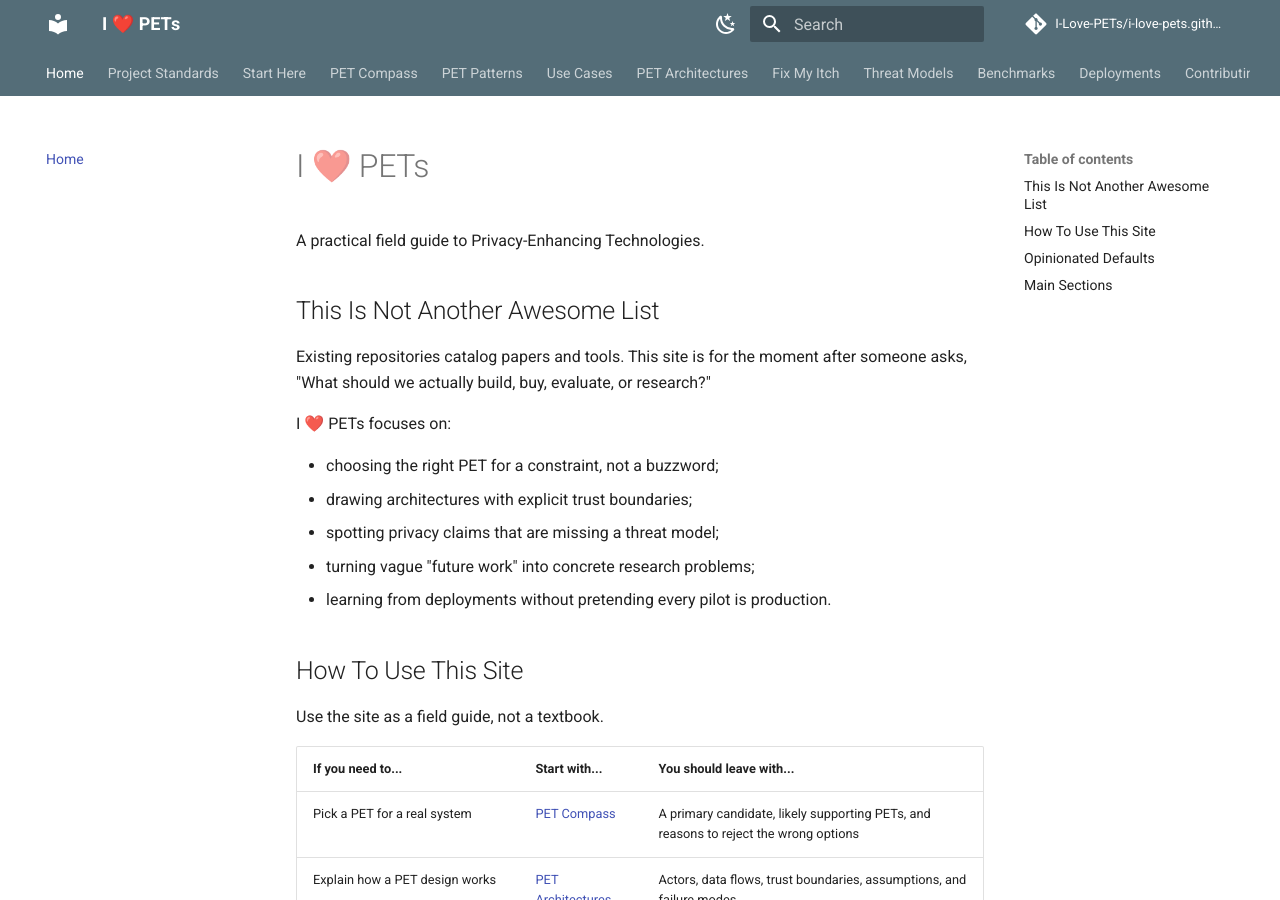
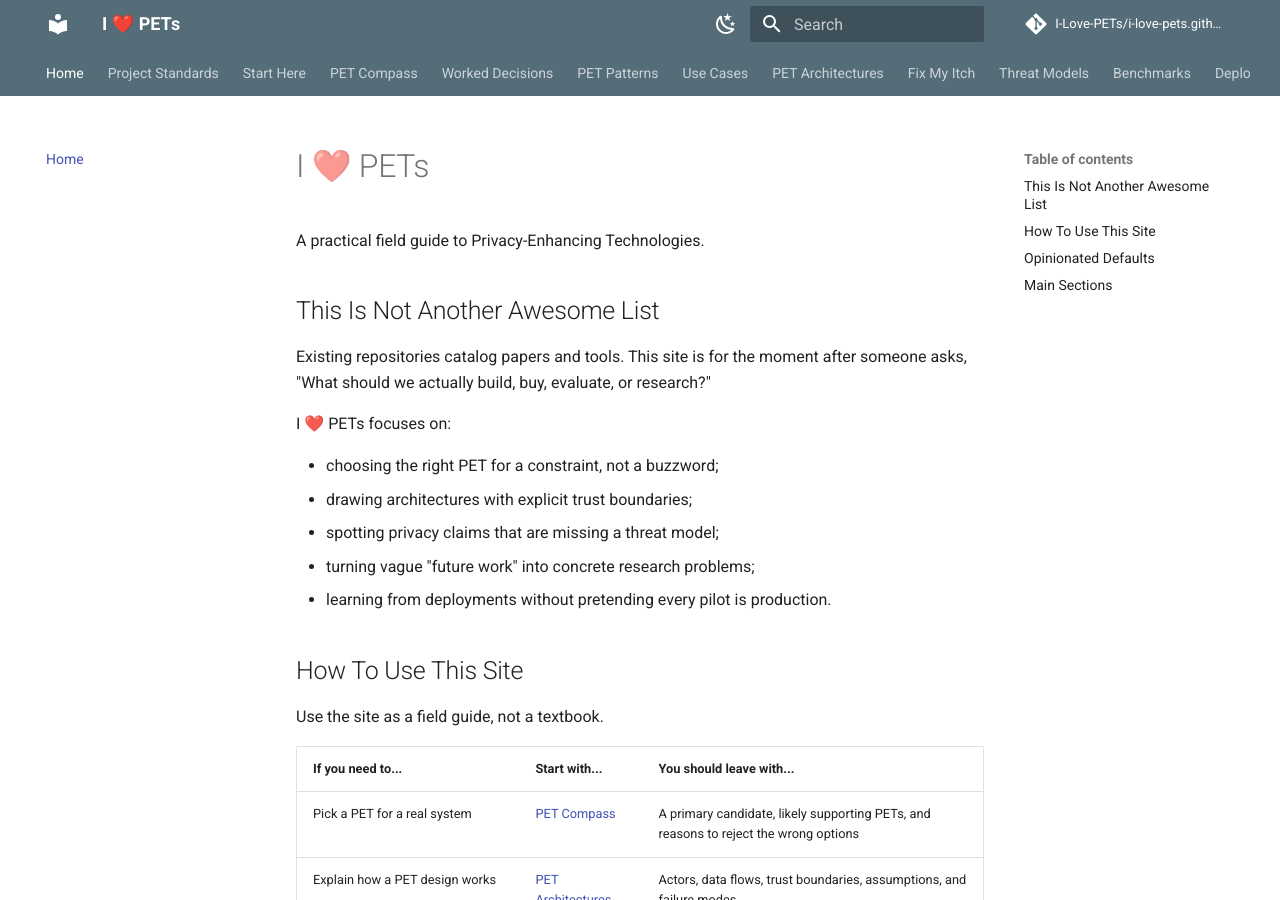
Before and after one commit to I-Love-PETs/i-love-pets.github.io, an MkDocs documentation site: the page built from docs/index.md, in a window 1280 px wide and 900 px high. Built offline with MkDocs 1.6.1 and Material for MkDocs 9.7.7, drawn with Linux system fonts in a browser that asks for light colours; comment, search, counter and statistics services are not loaded; some of the changed lines change nothing that is shown.

Commit message:
docs: add Worked Decisions section to nav (v0.5)

```diff
--- a/mkdocs.yml
+++ b/mkdocs.yml
@@ -77,6 +77,14 @@ nav:
       - By Threat Model: pet-compass/by-threat-model.md
       - By ML Task: pet-compass/by-ml-task.md
       - Decision Tree: pet-compass/decision-tree.md
+  - Worked Decisions:
+      - Overview: worked-decisions/index.md
+      - Hospital Model Training: worked-decisions/hospital-model-training.md
+      - Cross-Bank Fraud Detection: worked-decisions/cross-bank-fraud-detection.md
+      - Private RAG For Enterprise Docs: worked-decisions/private-rag-enterprise-docs.md
+      - Synthetic Dataset Release: worked-decisions/synthetic-dataset-release.md
+      - Private Model Inference: worked-decisions/private-model-inference.md
+      - Public-Sector Statistics Release: worked-decisions/public-sector-statistics-release.md
   - PET Patterns:
       - Overview: pet-patterns/index.md
       - Federated Analytics: pet-patterns/federated-analytics.md
```
